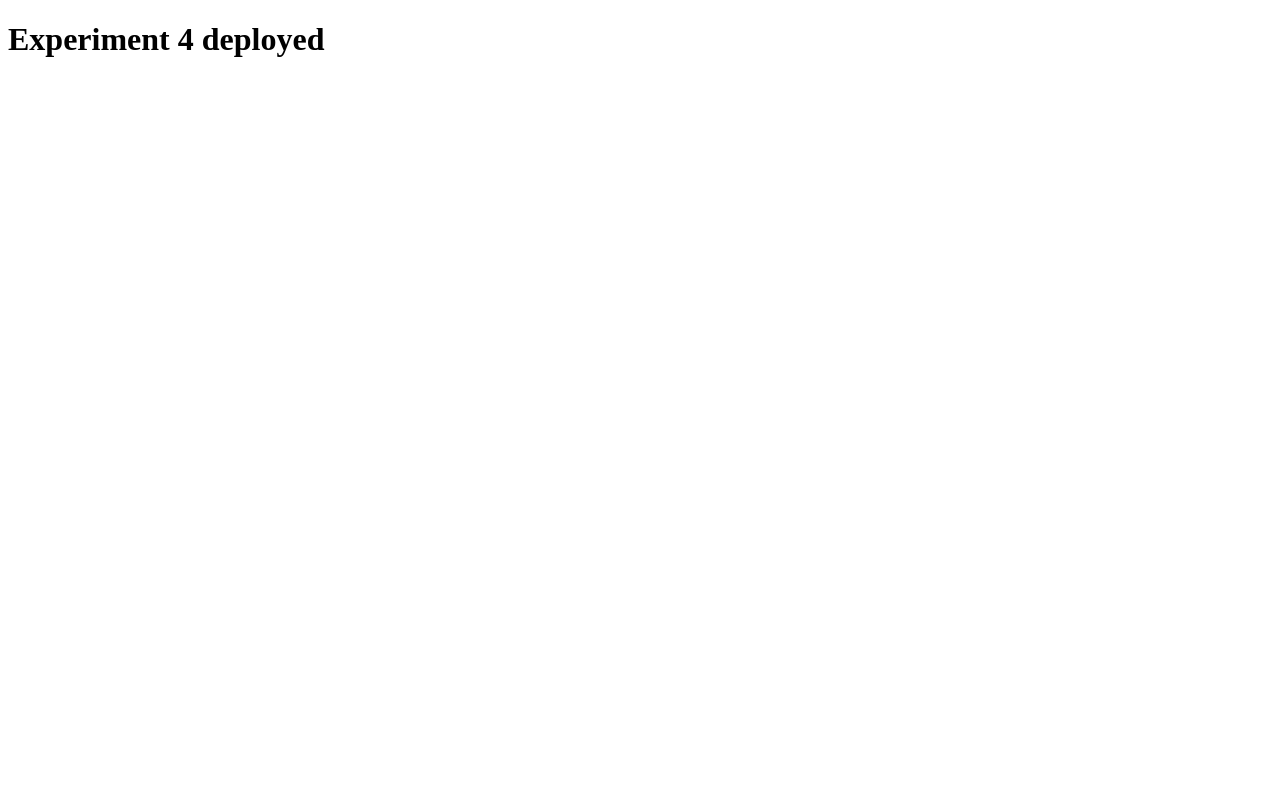
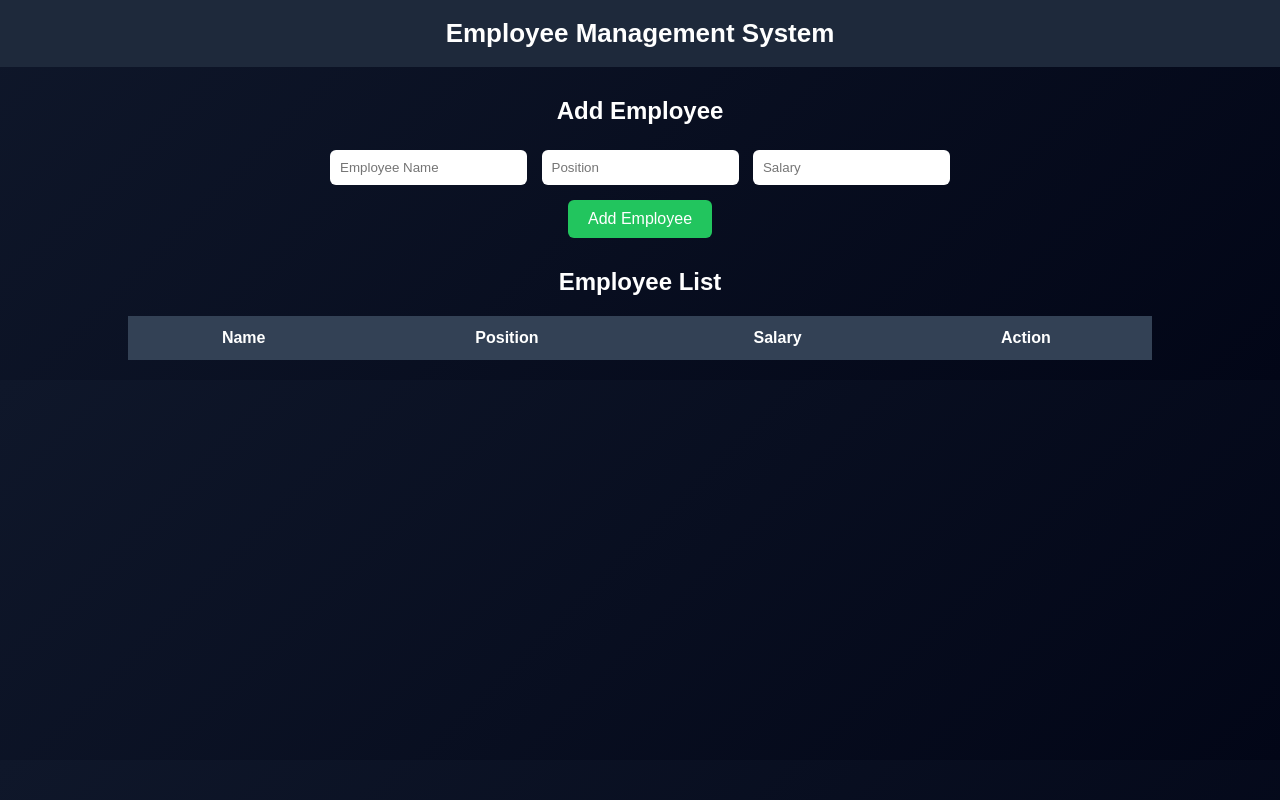
Before and after one commit to Sukhwinder09/EXPERIMENT-4, a website: page index.html in a window 1280 px wide. Drawn offline with Linux system fonts and the light colour scheme.

Commit message:
index.html

```diff
--- a/index.html
+++ b/index.html
@@ -1,9 +1,159 @@
 <!DOCTYPE html>
-<html>
+
+<html lang="en">
 <head>
-<title>EXP-4</title>
+  <meta charset="UTF-8">
+  <meta name="viewport" content="width=device-width, initial-scale=1.0">
+  <title>Employee Management System</title>
+
+  <style>
+    body {
+      font-family: Arial, sans-serif;
+      background: linear-gradient(135deg, #0f172a, #020617);
+      color: white;
+      text-align: center;
+      margin: 0;
+    }
+
+    header {
+      background: #1e293b;
+      padding: 18px;
+      font-size: 26px;
+      font-weight: bold;
+    }
+
+    .container {
+      margin-top: 30px;
+    }
+
+    input {
+      padding: 10px;
+      margin: 5px;
+      border-radius: 6px;
+      border: none;
+      outline: none;
+    }
+
+    button {
+      padding: 10px 20px;
+      margin: 10px;
+      border: none;
+      border-radius: 6px;
+      background: #22c55e;
+      color: white;
+      font-size: 16px;
+      cursor: pointer;
+    }
+
+    button:hover {
+      background: #16a34a;
+    }
+
+    table {
+      margin: 20px auto;
+      border-collapse: collapse;
+      width: 80%;
+      background: #1e293b;
+    }
+
+    th, td {
+      padding: 12px;
+      border: 1px solid #334155;
+    }
+
+    th {
+      background: #334155;
+    }
+
+    .delete {
+      background: red;
+    }
+
+    .delete:hover {
+      background: darkred;
+    }
+  </style>
+
 </head>
+
 <body>
-<h1>Experiment 4 deployed</h1>
+
+<header>Employee Management System</header>
+
+<div class="container">
+
+  <h2>Add Employee</h2>
+
+  <input id="name" placeholder="Employee Name">
+  <input id="position" placeholder="Position">
+  <input id="salary" placeholder="Salary">
+
+  <br>
+  <button onclick="addEmployee()">Add Employee</button>
+
+  <h2>Employee List</h2>
+
+  <table>
+    <thead>
+      <tr>
+        <th>Name</th>
+        <th>Position</th>
+        <th>Salary</th>
+        <th>Action</th>
+      </tr>
+    </thead>
+    <tbody id="tableBody"></tbody>
+  </table>
+
+</div>
+
+<script>
+
+let employees = [];
+
+function addEmployee() {
+
+  const name = document.getElementById("name").value.trim();
+  const position = document.getElementById("position").value.trim();
+  const salary = document.getElementById("salary").value.trim();
+
+  if (!name || !position || !salary) {
+    alert("Fill all fields!");
+    return;
+  }
+
+  employees.push({ name, position, salary });
+  displayEmployees();
+
+  document.getElementById("name").value = "";
+  document.getElementById("position").value = "";
+  document.getElementById("salary").value = "";
+}
+
+function displayEmployees() {
+
+  let rows = "";
+
+  employees.forEach((emp, index) => {
+    rows += `<tr>
+      <td>${emp.name}</td>
+      <td>${emp.position}</td>
+      <td>${emp.salary}</td>
+      <td>
+        <button class="delete" onclick="deleteEmployee(${index})">Delete</button>
+      </td>
+    </tr>`;
+  });
+
+  document.getElementById("tableBody").innerHTML = rows;
+}
+
+function deleteEmployee(index) {
+  employees.splice(index, 1);
+  displayEmployees();
+}
+
+</script>
+
 </body>
 </html>
```
